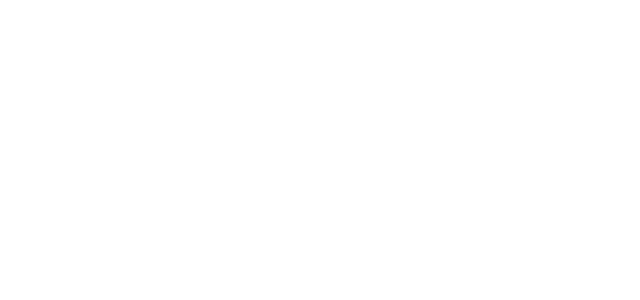
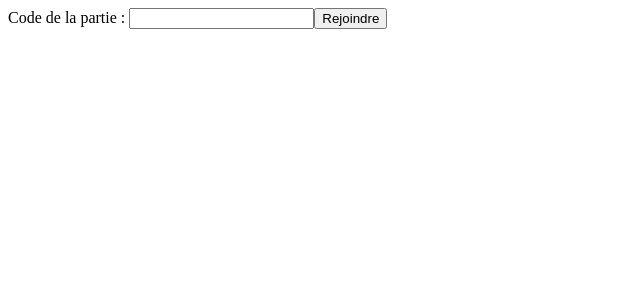
Before and after one commit to AntoineRionde/Morpion_RIONDE_FLAGEOLLET, a Vue app in the folder projet/: page /join in a window 1280 px wide. Before the commit this address had no page. Shown: the top 300 px of the page, without its empty margins (0-640 px from the left). Built offline with nearby package versions, Linux system fonts and the light colour scheme.

Commit message:
Ajout d'une nouvelle route (/join) et d'une nouvelle vue (JoinView)

```diff
--- a/projet/src/router/index.js
+++ b/projet/src/router/index.js
@@ -13,6 +13,11 @@ const router = createRouter({
         path: '/profile',
         name: 'profile',
         component: () => import('../views/ProfileView.vue')
+    },
+    {
+        path: '/join',
+        name: 'join',
+        component: () => import('../views/JoinView.vue')
     }
   ]
 })
--- /dev/null
+++ b/projet/src/views/JoinView.vue
@@ -0,0 +1,32 @@
+<template>
+  <label for="code">Code de la partie : </label>
+  <input type="text" name="code" required v-model="code"/>
+  <button type="submit" @click="joinGame()">Rejoindre</button>
+</template>
+
+<script>
+import axiosInstance from "../api";
+export default {
+  name: "JoinView",
+  data() {
+    return {
+      code: ""
+    };
+  },
+  methods: {
+    joinGame() {
+      axiosInstance.patch(`/api/games/${this.code}/join`).then(response => {
+         let id = response.data.id;
+         this.$router.push({ path: `/games/${id}` });
+        console.log(response);
+      }).catch(error => {
+        console.log(error);
+      });
+    }
+  }
+}
+</script>
+
+<style scoped>
+
+</style>
```
